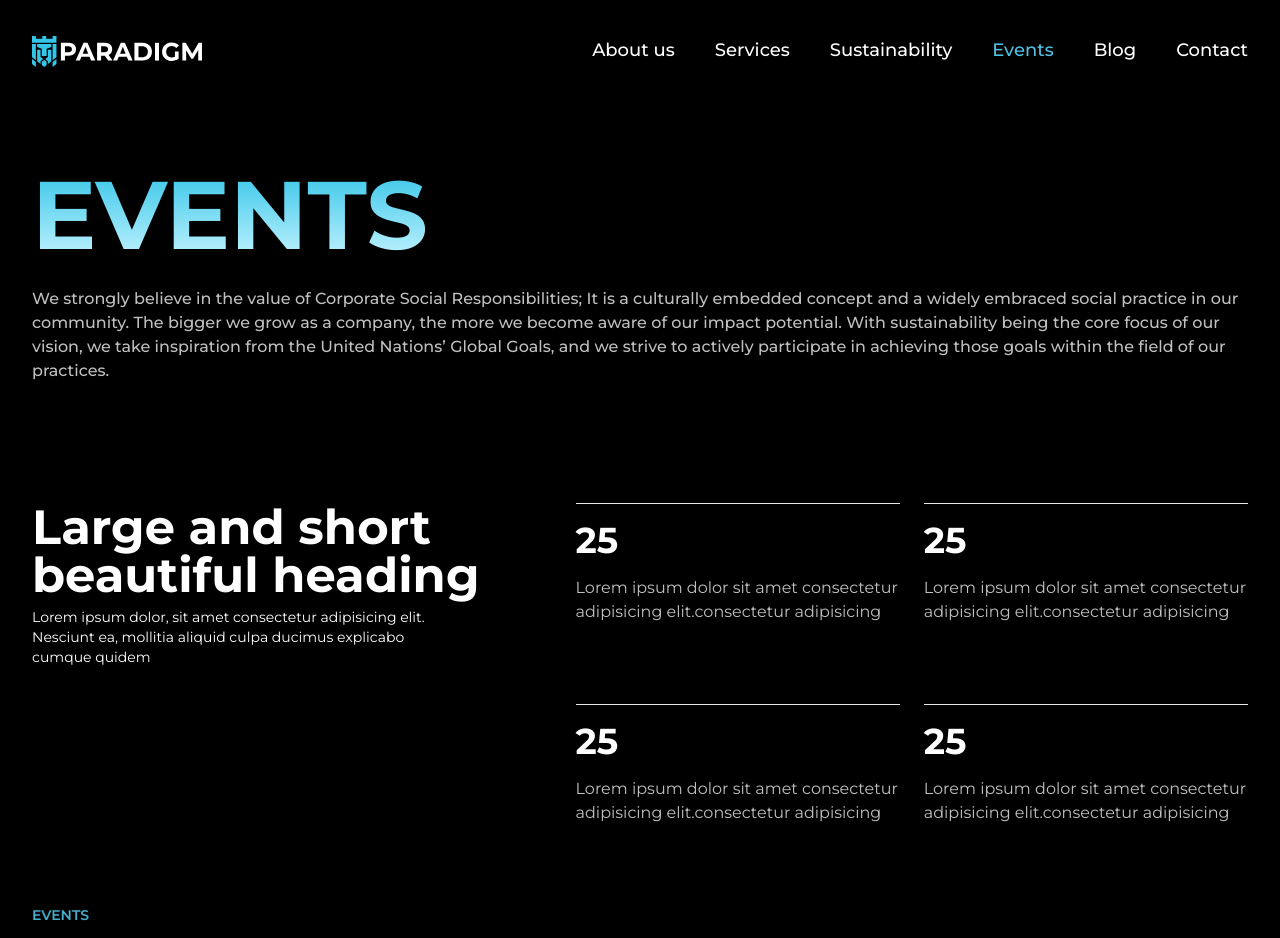
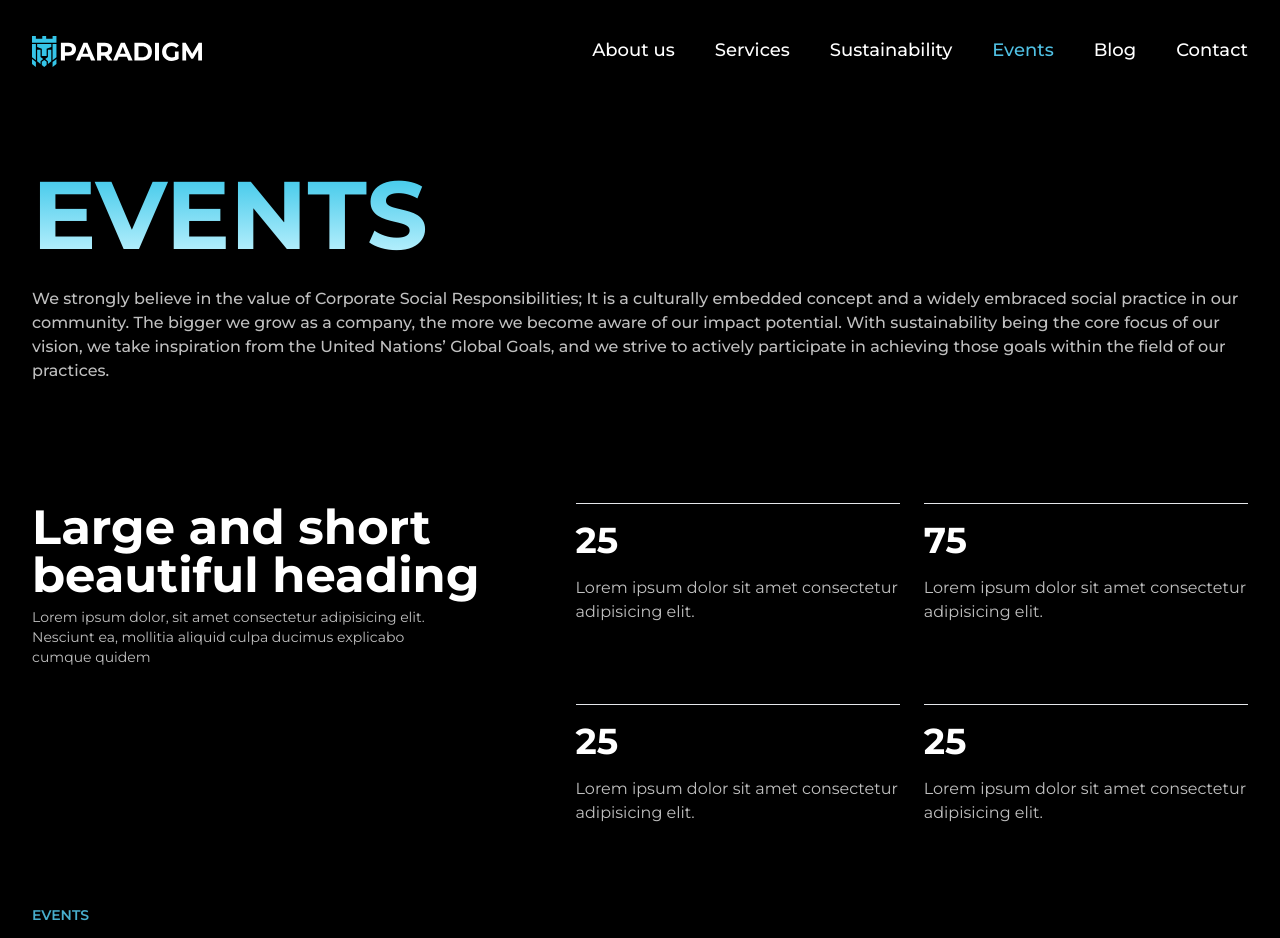
Before and after one commit to Neptune669/Paradigm, a React (Vite) app: page /events in a window 1280 px wide. Shown: the top 938 px of the page. Built offline with nearby package versions, Linux system fonts and the light colour scheme.

Commit message:
dynamic fix

```diff
--- /dev/null
+++ b/src/componentws/customGrid.jsx
@@ -0,0 +1,14 @@
+const DynamicGrid = ({ data }) => {
+  return (
+    <div className="grid grid-cols-2 gap-y-20 gap-x-6">
+      {data.map((item, index) => (
+        <ul key={index} className="flex flex-col gap-4 pt-4 border-t">
+          <li className="text-4xl font-bold">{item.number}</li>
+          <li className="p-secondary">{item.text}</li>
+        </ul>
+      ))}
+    </div>
+  );
+};
+
+export default DynamicGrid;
--- a/src/componentws/eventmain.jsx
+++ b/src/componentws/eventmain.jsx
@@ -1,3 +1,22 @@
+import DynamicGrid from "./customGrid";
+const data = [
+  {
+    number: "25",
+    text: "Lorem ipsum dolor sit amet consectetur adipisicing elit.",
+  },
+  {
+    number: "75",
+    text: "Lorem ipsum dolor sit amet consectetur adipisicing elit.",
+  },
+  {
+    number: "25",
+    text: "Lorem ipsum dolor sit amet consectetur adipisicing elit.",
+  },
+  {
+    number: "25",
+    text: "Lorem ipsum dolor sit amet consectetur adipisicing elit.",
+  },
+];
 const EventMain = () => {
   return (
     <section className="px-8 mt-10">
@@ -6,42 +25,13 @@ const EventMain = () => {
           <h1 className="text-5xl font-bold ">
             Large and short <br /> beautiful heading{" "}
           </h1>
-          <p className="text-sm ">
+          <p className="text-sm p-secondary ">
             Lorem ipsum dolor, sit amet consectetur adipisicing elit. <br />
             Nesciunt ea, mollitia aliquid culpa ducimus explicabo <br /> cumque
             quidem
           </p>
         </div>
-        <div className="grid grid-cols-2 gap-y-20 gap-x-6">
-          <ul className="flex flex-col gap-4 pt-4 border-t">
-            <li className="text-4xl font-bold">25</li>
-            <li className="p-secondary">
-              Lorem ipsum dolor sit amet consectetur adipisicing
-              elit.consectetur adipisicing
-            </li>
-          </ul>
-          <ul className="flex flex-col gap-4 pt-4 border-t">
-            <li className="text-4xl font-bold">25</li>
-            <li className="p-secondary">
-              Lorem ipsum dolor sit amet consectetur adipisicing
-              elit.consectetur adipisicing
-            </li>
-          </ul>
-          <ul className="flex flex-col gap-4 pt-4 border-t">
-            <li className="text-4xl font-bold">25</li>
-            <li className="p-secondary">
-              Lorem ipsum dolor sit amet consectetur adipisicing
-              elit.consectetur adipisicing
-            </li>
-          </ul>
-          <ul className="flex flex-col gap-4 pt-4 border-t">
-            <li className="text-4xl font-bold">25</li>
-            <li className="p-secondary">
-              Lorem ipsum dolor sit amet consectetur adipisicing
-              elit.consectetur adipisicing
-            </li>
-          </ul>
-        </div>
+        <DynamicGrid data={data} />
       </div>
     </section>
   );
```
